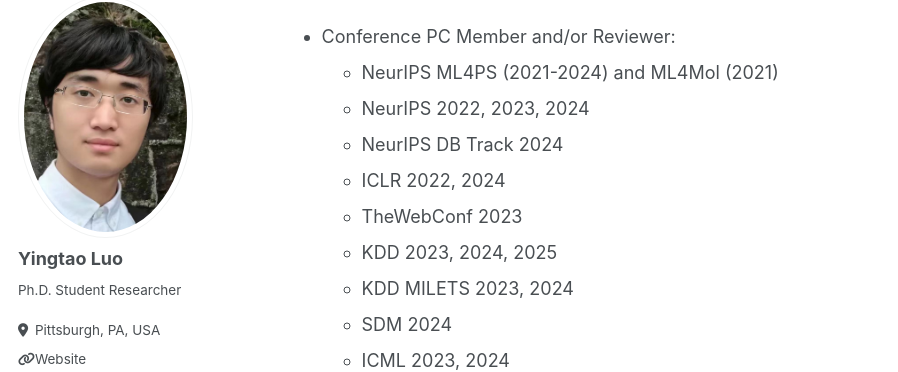
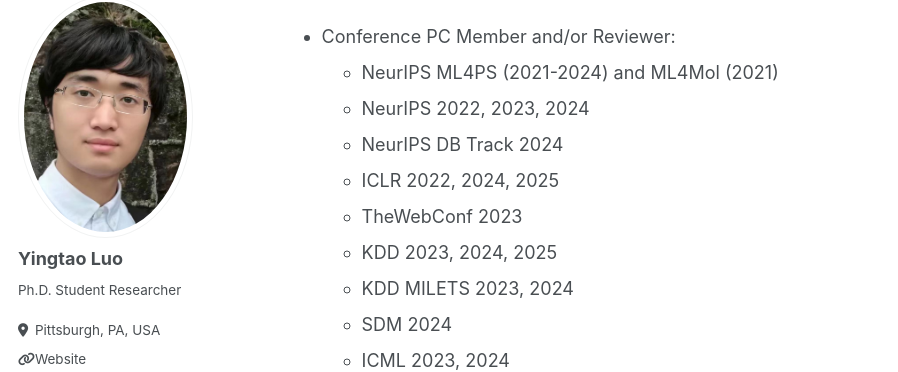
Before and after one commit to yingtaoluo/yingtaoluo.github.io, a Jekyll site: the page built from _pages/experiences.md, in a window 1280 px wide and 900 px high, scrolled down 628 px. Shown: the part 90-462 px from the top of the window, without its empty margins (0-898 px from the left). Built offline with Jekyll 4.4.1, drawn with Linux system fonts in a browser that asks for light colours; some web fonts are replaced.

Commit message:
Update experiences.md

```diff
--- a/_pages/experiences.md
+++ b/_pages/experiences.md
@@ -33,7 +33,7 @@ Academic Services
   * NeurIPS ML4PS (2021-2024) and ML4Mol (2021)
   * NeurIPS 2022, 2023, 2024
   * NeurIPS DB Track 2024
-  * ICLR 2022, 2024
+  * ICLR 2022, 2024, 2025
   * TheWebConf 2023
   * KDD 2023, 2024, 2025
   * KDD MILETS 2023, 2024
```
